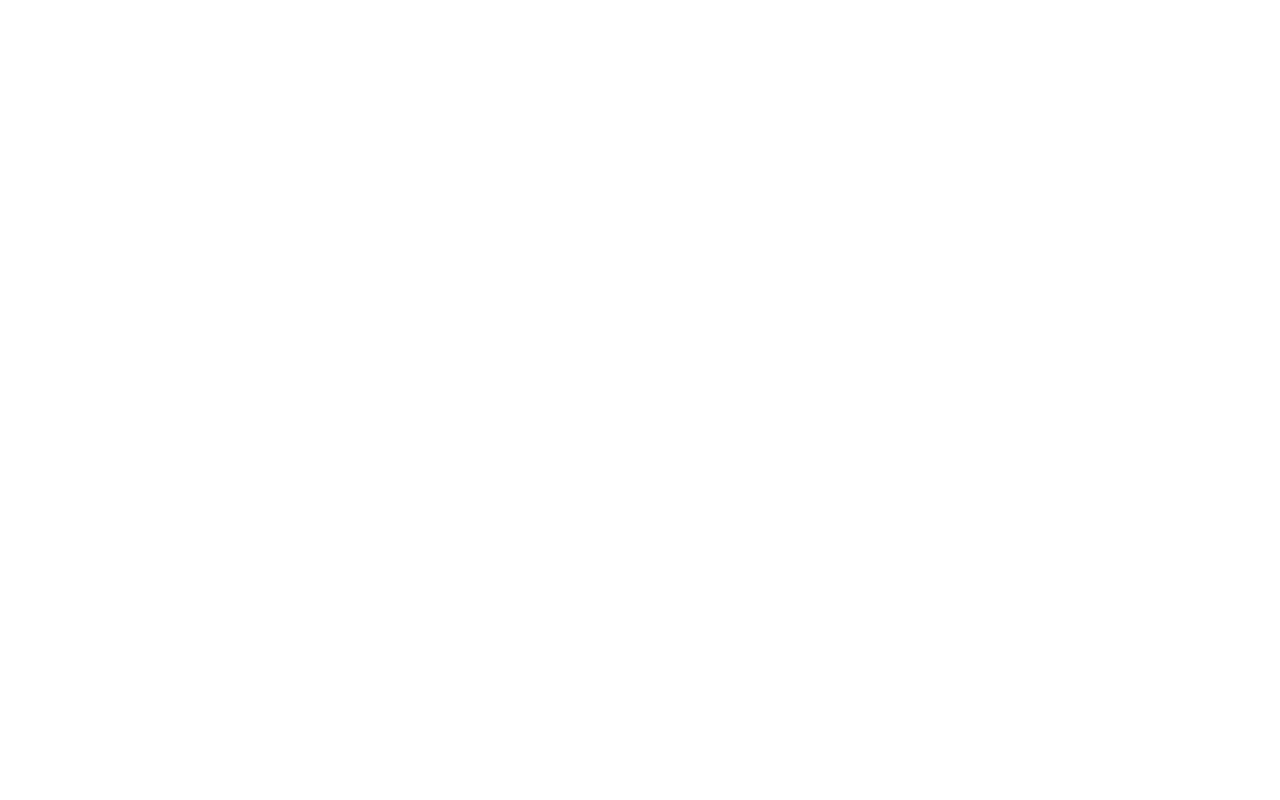
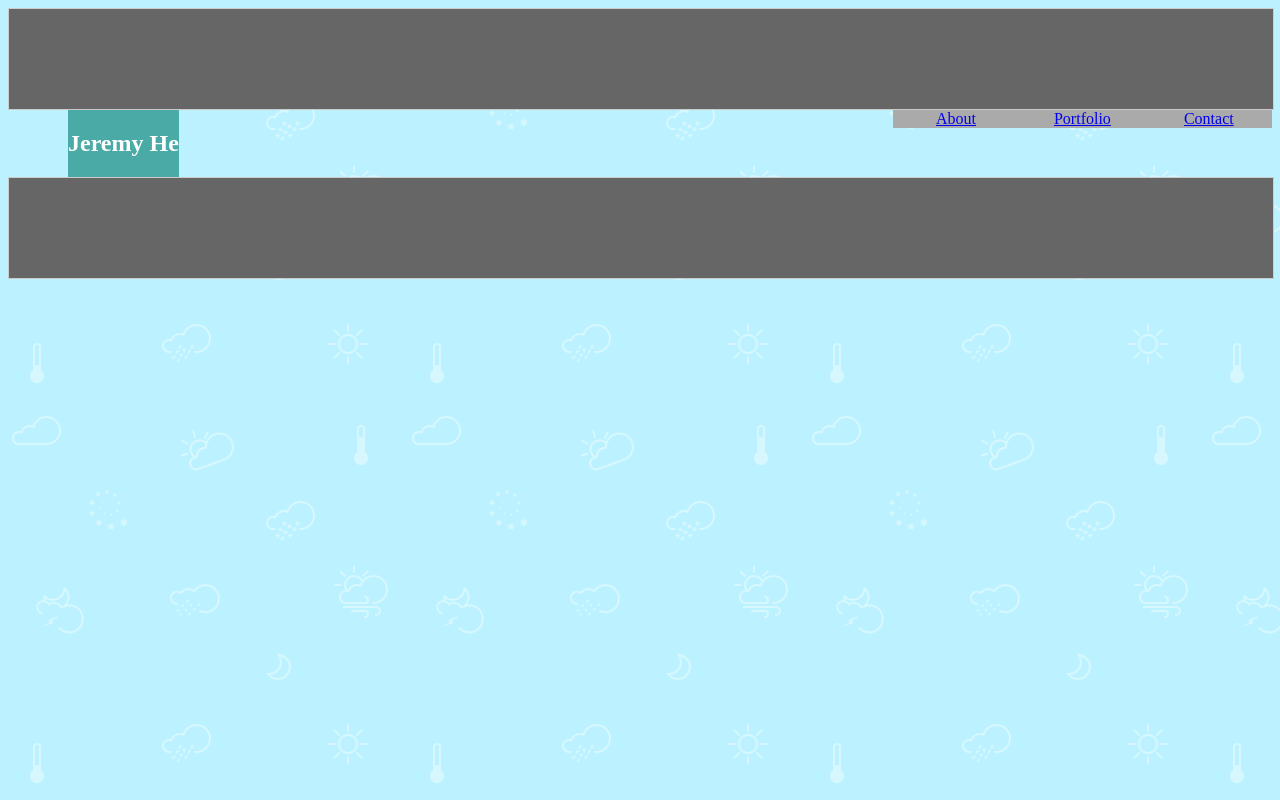
Before and after one commit to hejeremy/Basic-Portfolio, a plain HTML site: page contact.html in a window 1280 px wide. Drawn offline with Linux system fonts and the light colour scheme.

Commit message:
new changes

```diff
--- a/assets/css/style.css
+++ b/assets/css/style.css
@@ -6,14 +6,16 @@ header {
     clear: both;
     width: 100%;
     height: 100px;
-    background-color: grey;
+    background-color: #666666;
+    border: 1px solid #cccccc
 }
 
 footer {
     clear: both;
     width: 100%;
     height: 100px;
-    background-color: grey;
+    background-color: #666666;
+    border: 1px solid #cccccc
 }
 #yourName {
     float: left;
@@ -37,7 +39,7 @@ footer {
 #aboutMe {
     background-color: #ffffff;
     color: #4aaaa5;
-    width: 50%;
+    width: 650px;
     float: left;
     position: relative;
     left: 60px;
--- a/contact.html
+++ b/contact.html
@@ -0,0 +1,41 @@
+<!DOCTYPE html>
+<html>
+    <head>
+        <meta charset="UTF-8">
+        <title>Jeremy He</title>
+        <!-- Uncomment the following line to see how this stylesheet works -->
+        <!-- Try enabling and then disabling it more than once. -->
+        <!-- <link rel="stylesheet" href="assets/css/reset.css"> -->
+        <!-- <link rel="stylesheet" href="http://meyerweb.com/eric/tools/css/reset/reset.css"> -->
+        <link rel="stylesheet" type="text/css" href="assets/css/style.css">
+    </head>
+
+    <body>
+        <header>
+        </header>
+
+        <div class="clearfix">
+            <section id="yourName">
+                <h2>Jeremy He</h2>
+            </section>
+
+            <section id="contact">
+                <a href="contact.html">Contact</a>
+            </section>
+
+            <section id="portfolio">
+                <a href="portfolio.html">Portfolio</a>
+            </section>
+
+            <section id="about">
+                <a href="index.html">About</a>
+            </section>
+
+        </div>
+
+        <div>
+        <footer>
+        </footer>
+        </div>
+    </body>
+</html>
```
Also changed, not shown: index.html (+4 -4 lines), portfolio.html (+41 -0 lines).
